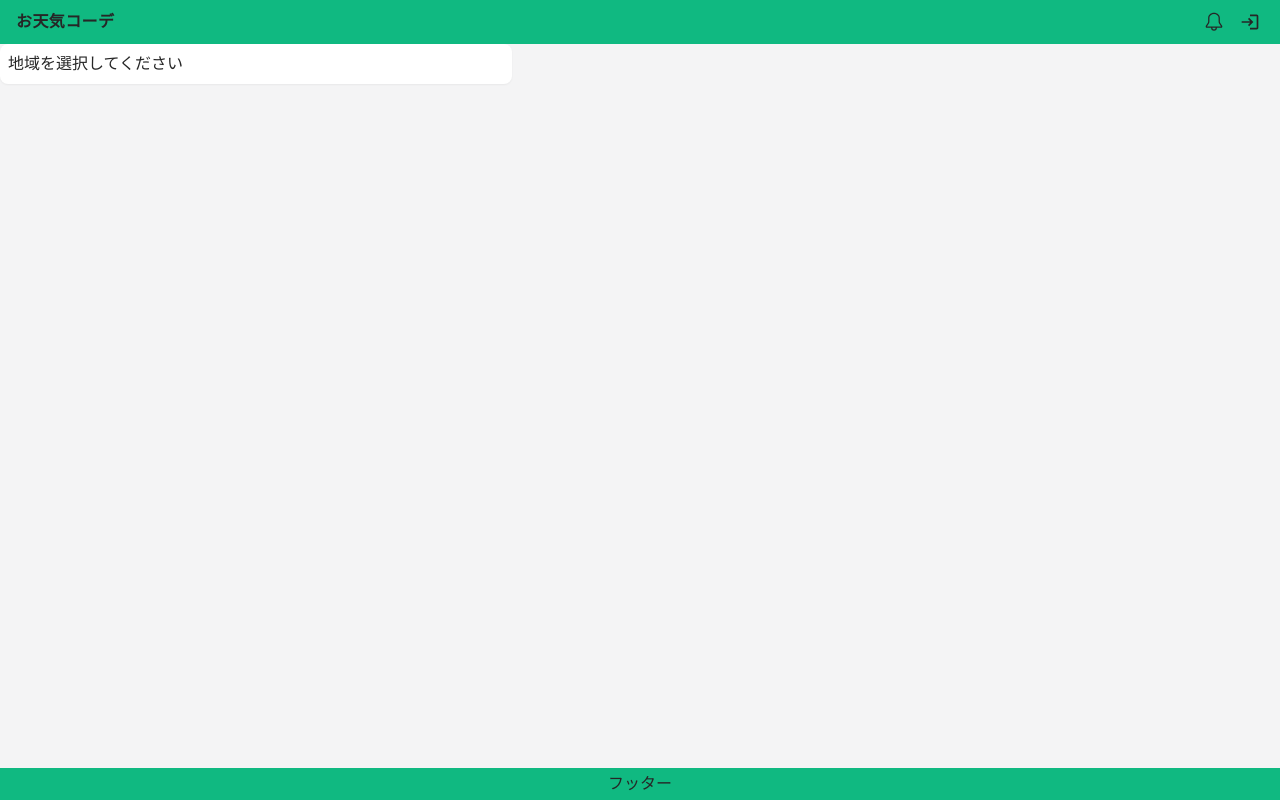
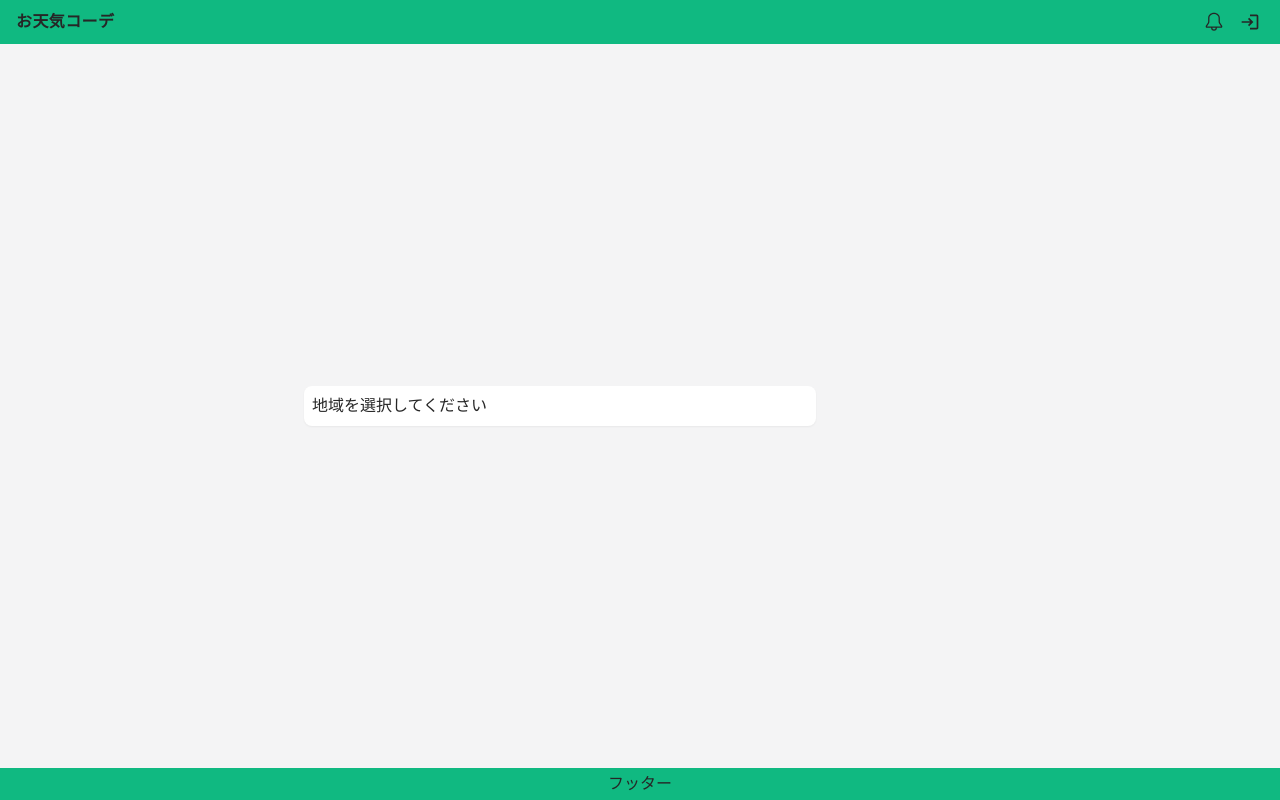
Before and after one commit to shu-saginoya/otenki-code, a Next.js app: page / in a window 1280 px wide. Built offline with nearby package versions, Linux system fonts and the light colour scheme.

Commit message:
Add components/templates/Main

```diff
--- a/src/app/layout.tsx
+++ b/src/app/layout.tsx
@@ -3,7 +3,7 @@ import "./globals.css";
 import { ReactNode } from "react";
 import { Metadata } from "next";
 
-import { Header, Footer } from "@/components";
+import { Header, Footer, Main } from "@/components";
 
 export const metadata: Metadata = {
   title: "お天気コーデ",
@@ -23,9 +23,9 @@ export default function RootLayout({
       <body>
         <div className="flex h-svh flex-col">
           <Header className="flex-none"></Header>
-          <main className="grow overflow-y-auto overflow-x-hidden">
+          <Main className="grow overflow-y-auto overflow-x-hidden">
             {children}
-          </main>
+          </Main>
           <Footer className="flex-none"></Footer>
         </div>
       </body>
--- /dev/null
+++ b/src/components/templates/Main/index.tsx
@@ -0,0 +1,25 @@
+"use client";
+
+import { JSX, ReactNode } from "react";
+import clsx from "clsx";
+import { Stack } from "@/components";
+
+export type MainProps = {
+  children: ReactNode;
+  className: string;
+};
+
+/**
+ * メイン
+ */
+export const Main = ({ children, className }: MainProps): JSX.Element => {
+  return (
+    <main
+      className={clsx(className, "bg-background px-4 py-2 dark:bg-foreground")}
+    >
+      <Stack justify="center" align="center" className="h-full">
+        <div className="w-full max-w-2xl">{children}</div>
+      </Stack>
+    </main>
+  );
+};
--- a/src/components/templates/index.ts
+++ b/src/components/templates/index.ts
@@ -1,3 +1,4 @@
 export * from "./AppLogo";
 export * from "./Footer";
 export * from "./Header";
+export * from "./Main";
```
